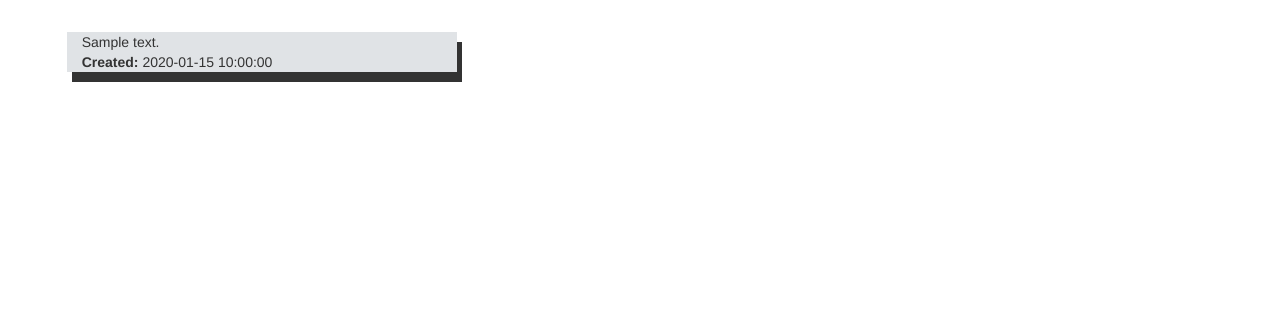
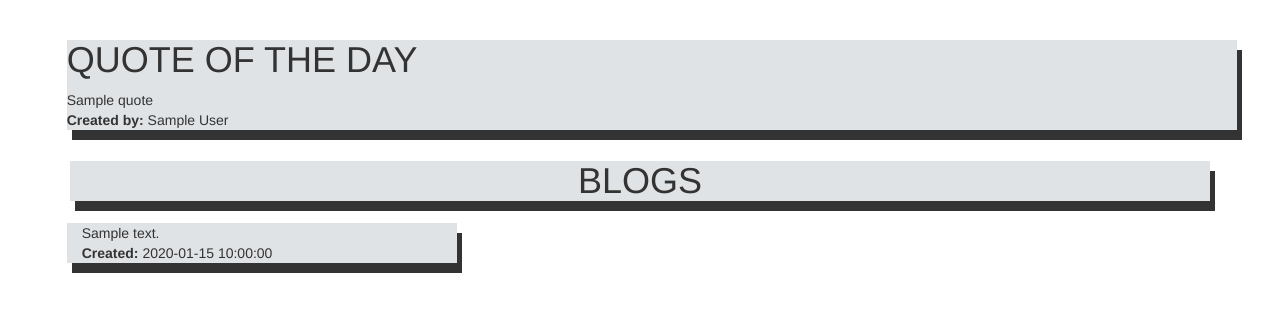
Before and after one commit to njoroge33/blog, a Python web app: template app/templates/index.html in a window 1280 px wide. Shown: the part 54-366 px from the top of the page. Run offline with Jinja, Linux system fonts and the light colour scheme; the template is opened without the code that fills it: most values are stand-ins (such as "Sample title", 1, 10 or a date in 2020); some libraries are stand-ins or nearby versions.

Commit message:
create a functionality to display the quotes

```diff
--- a/app/main/views.py
+++ b/app/main/views.py
@@ -4,13 +4,16 @@ from flask import render_template,flash, redirect, url_for, request
 from flask_login import login_user, current_user, logout_user, login_required
 from .forms import *
 from ..models import *
+from ..requests import *
 from .. import db, photos
 
 @main.route('/',methods=['POST', 'GET'])
 def index():
     blogs = Blog.query.all()
+    quote = get_quote()
+    print(quote)
 
-    return render_template('index.html', blogs=blogs)
+    return render_template('index.html', blogs=blogs, quote=quote)
 
 @main.route('/signup' , methods=['GET', 'POST'])
 def signup():
--- a/app/templates/index.html
+++ b/app/templates/index.html
@@ -4,6 +4,18 @@
 
 <body class="container-fluid  bg-secondary">
     <div class="container">
+        <div class="row">
+            <div class="card" style="background:rgb(224, 227, 230);box-shadow: 5px 10px;margin:1%;width:100%;">
+                <h1 class="card-header">QUOTE OF THE DAY</h1>
+                <div class="card-body">
+                    <div>{{ quote.quote | capitalize }}</div>
+                    <div><strong>Created by: </strong>{{quote.author}}</div>
+                </div>
+            </div>
+        </div>
+        {%if blogs%}
+        <h1 style="background:rgb(224, 227, 230);box-shadow: 5px 10px;text-align:center;">BLOGS</h1>
+        {%endif%}
         <div class="row">
             {% for item in blogs %}
 
```
Also changed, not shown: app/models.py (+10 -0 lines), app/requests.py (added, +17 -0 lines).
